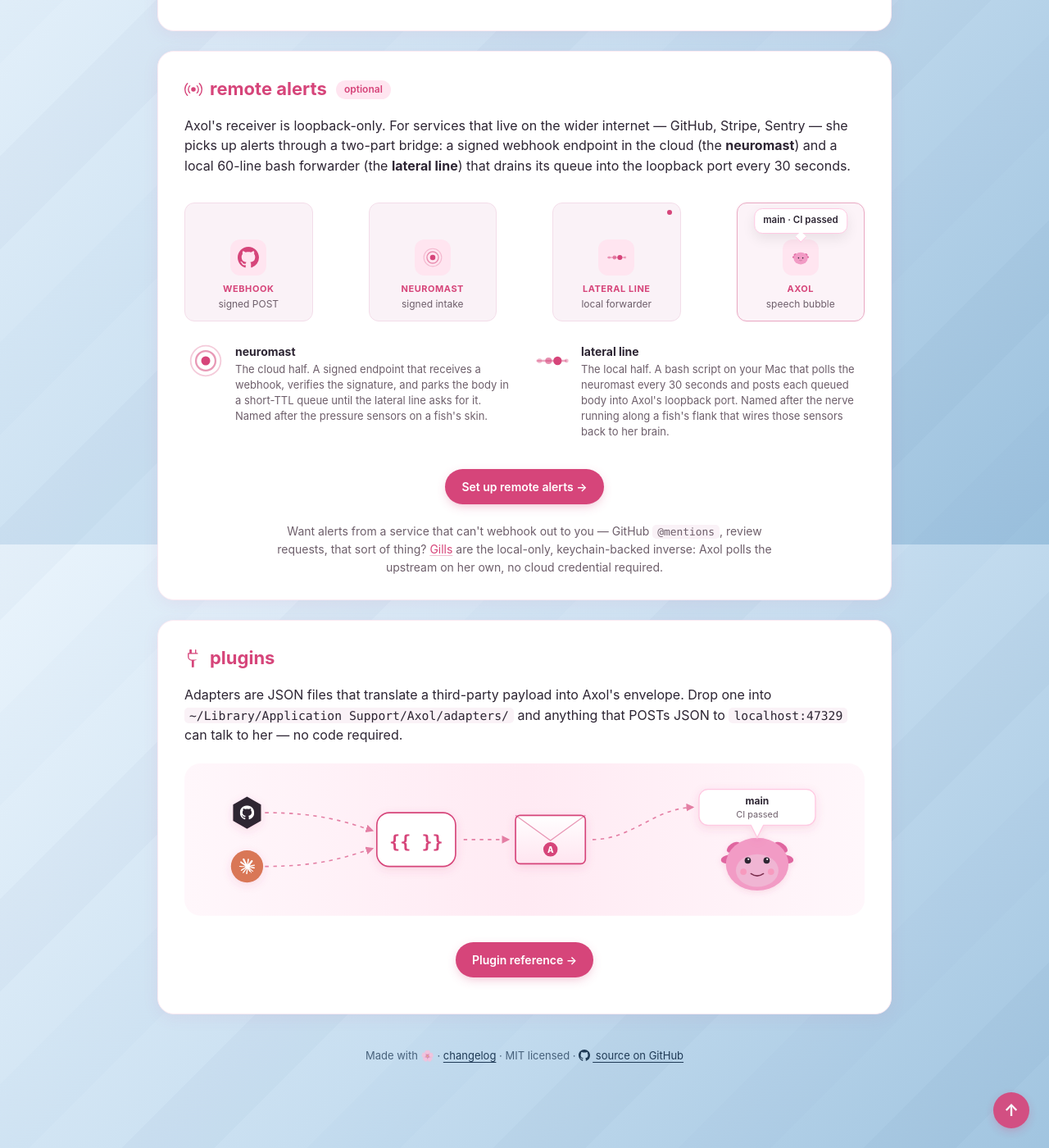
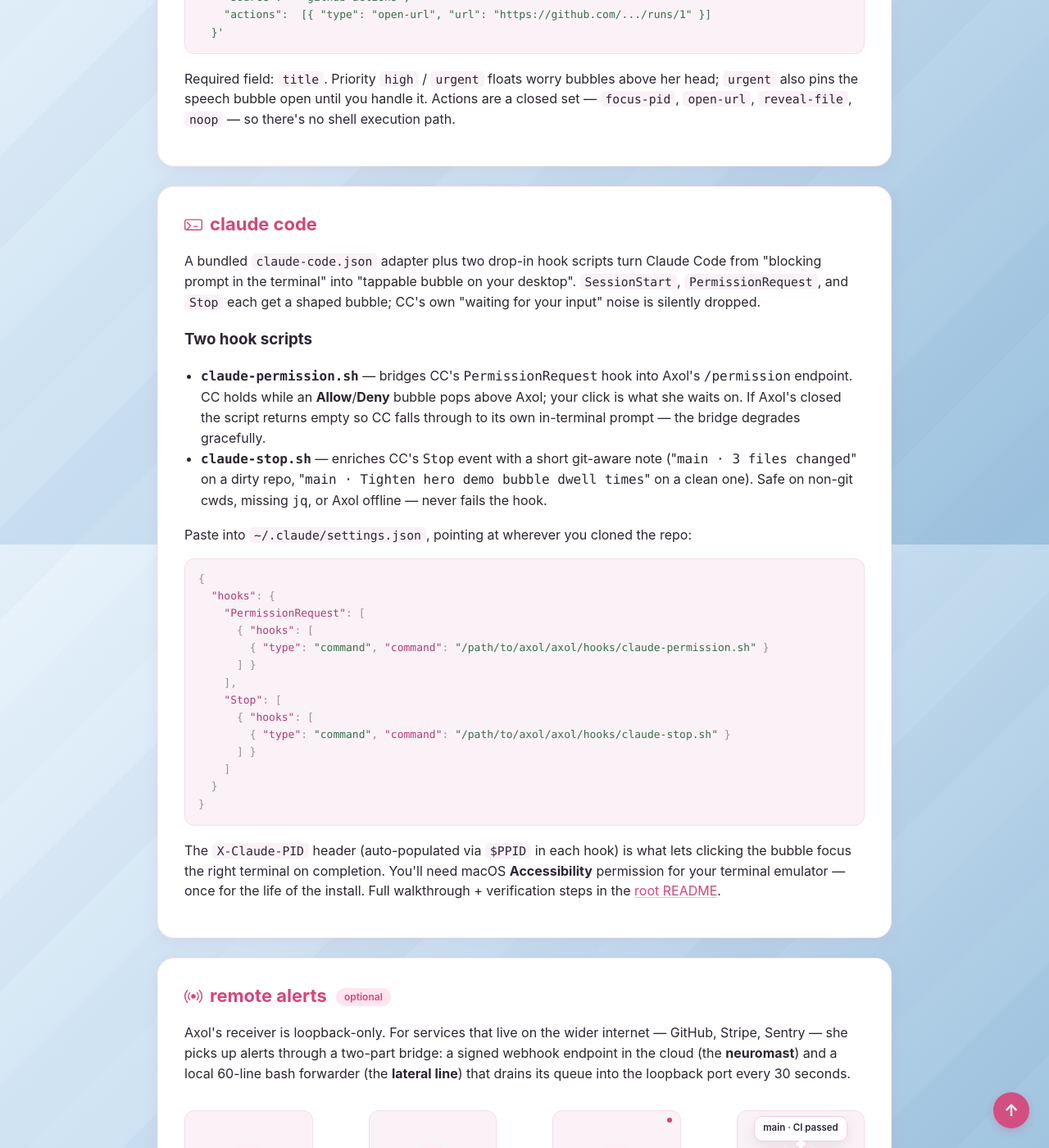
Before and after one commit to Roach/axol, a Jekyll site: the page built from docs/index.html, in a window 1280 px wide and 1400 px high, scrolled down 2936 px. Shown: the whole window at 82% size. Built offline with Jekyll 4.4.1, drawn with Linux system fonts in a browser that asks for light colours; some of the changed text lies outside the part shown.

Commit message:
Homepage: showcase Claude Code + promote gills to its own section
Two new sections on the homepage flanked by updated section-nav:

- #claude — describes the bundled claude-code.json adapter plus the
  two drop-in hook scripts (claude-permission.sh Allow/Deny bridge,
  claude-stop.sh git-aware enricher). Ships a copy-pasteable
  settings.json snippet and links to the root README for the full
  walkthrough + Accessibility-permission note. This feature was the
  most compelling CC integration story in the repo and was entirely
  absent from the homepage previously.

- #gills — promoted from a two-sentence afterthought under #remote
  to a full section with the github-notifications case, the
  "~20-line gill + six-helper lib" pitch, and a CTA to the gills
  reference page.

Section-nav grows to 8 entries (install · modes · alerts · claude code
· remote · gills · plugins · changelog) and the install section's
"What's next" list picks up the two new threads plus inline links to
the deploy-guide and plugin-reference sub-pages. Gills' nav entry is
now an in-page anchor; the standalone gills.html link lives inside
that section's body via the CTA.

Co-Authored-By: Claude Opus 4.7 (1M context) <noreply@anthropic.com>

```diff
--- a/docs/index.html
+++ b/docs/index.html
@@ -1544,6 +1544,12 @@ type: website
   </symbol>
   <symbol id="icon-plugins" viewBox="0 0 16 16" fill="currentColor">
     <path d="M6 0a.5.5 0 0 1 .5.5V3h3V.5a.5.5 0 0 1 1 0V3h1a.5.5 0 0 1 .5.5v3A3.5 3.5 0 0 1 8.5 10c-.002 0 .002 2.486 0 2.5V15.5a.5.5 0 0 1-1 0V13h-.002L7.5 15.5a.5.5 0 0 1-1 0v-3h-.002L6.5 10A3.5 3.5 0 0 1 3 6.5v-3a.5.5 0 0 1 .5-.5h1V.5A.5.5 0 0 1 5 0zM4 4v2.5A2.5 2.5 0 0 0 6.5 9h3A2.5 2.5 0 0 0 12 6.5V4z"/>
+  </symbol>
+  <!-- Claude Code section — a terminal-window glyph. CC is a terminal
+       tool, so the glyph reads "developer command line". -->
+  <symbol id="icon-claude" viewBox="0 0 16 16" fill="currentColor">
+    <path d="M6 9a.5.5 0 0 1-.146.354l-3 3a.5.5 0 0 1-.708-.708L4.793 9 2.146 6.354a.5.5 0 1 1 .708-.708l3 3A.5.5 0 0 1 6 9m2 .5a.5.5 0 0 1 .5-.5h3a.5.5 0 0 1 0 1h-3a.5.5 0 0 1-.5-.5"/>
+    <path d="M14 3a2 2 0 0 1 2 2v6a2 2 0 0 1-2 2H2a2 2 0 0 1-2-2V5a2 2 0 0 1 2-2zM2 4a1 1 0 0 0-1 1v6a1 1 0 0 0 1 1h12a1 1 0 0 0 1-1V5a1 1 0 0 0-1-1z"/>
   </symbol>
   <!-- Gills — a feathery plume glyph. Filled tip, branching strokes fanning
        outward, echoing the axolotl's external-gill silhouette. -->
@@ -1674,9 +1680,10 @@ type: website
     <a href="#install"><svg aria-hidden="true"><use href="#icon-install"/></svg>install</a>
     <a href="#modes"><svg aria-hidden="true"><use href="#icon-modes"/></svg>modes</a>
     <a href="#alerts"><svg aria-hidden="true"><use href="#icon-alerts"/></svg>alerts</a>
+    <a href="#claude"><svg aria-hidden="true"><use href="#icon-claude"/></svg>claude code</a>
     <a href="#remote"><svg aria-hidden="true"><use href="#icon-remote"/></svg>remote</a>
+    <a href="#gills"><svg aria-hidden="true"><use href="#icon-gills"/></svg>gills</a>
     <a href="#plugins"><svg aria-hidden="true"><use href="#icon-plugins"/></svg>plugins</a>
-    <a href="gills.html"><svg aria-hidden="true"><use href="#icon-gills"/></svg>gills</a>
     <a href="changelog.html"><svg aria-hidden="true"><use href="#icon-changelog"/></svg>changelog</a>
   </nav>
 
@@ -1698,8 +1705,10 @@ cd axol/axol
     <p>Pick a thread:</p>
     <ul style="margin: 6px 0 14px; padding-left: 20px;">
       <li><a href="#alerts">Send her alerts</a> from your own scripts with a <code>curl</code> one-liner.</li>
-      <li><a href="#remote">Set up the remote-alerts bridge</a> so GitHub, Stripe, and Sentry can reach her too.</li>
-      <li><a href="#plugins">Write a plugin</a> for any webhook source — or use one of the five that ship with her.</li>
+      <li><a href="#claude">Wire up Claude Code</a> — permission bubbles and a git-aware stop enricher, two drop-in hook scripts.</li>
+      <li><a href="#remote">Set up the remote-alerts bridge</a> so GitHub, Stripe, and Sentry can reach her too. <a href="remote-alerts.html">Deploy guides</a> for Webflow Cloud, Railway, Fly.io, Render, and Cloudflare direct.</li>
+      <li><a href="#gills">Install a gill</a> for services that don't webhook — <a href="gills.html">GitHub @mentions across any repo you're subscribed to</a> as the first concrete example.</li>
+      <li><a href="#plugins">Write a plugin</a> for any webhook source — or use one of the <a href="plugins.html">five adapters</a> that ship with her.</li>
     </ul>
 
     <p style="margin-top: 18px;">
@@ -1858,6 +1867,35 @@ cd axol/axol
     "actions":  [{ "type": "open-url", "url": "https://github.com/.../runs/1" }]
   }'</code></pre>
     <p>Required field: <code>title</code>. Priority <code>high</code> / <code>urgent</code> floats worry bubbles above her head; <code>urgent</code> also pins the speech bubble open until you handle it. Actions are a closed set — <code>focus-pid</code>, <code>open-url</code>, <code>reveal-file</code>, <code>noop</code> — so there's no shell execution path.</p>
+  </section>
+
+  <section id="claude">
+    <h2><span class="heading-icon" aria-hidden="true"><svg><use href="#icon-claude"/></svg></span>claude code</h2>
+    <p>A bundled <code>claude-code.json</code> adapter plus two drop-in hook scripts turn Claude Code from "blocking prompt in the terminal" into "tappable bubble on your desktop". <code>SessionStart</code>, <code>PermissionRequest</code>, and <code>Stop</code> each get a shaped bubble; CC's own "waiting for your input" noise is silently dropped.</p>
+
+    <h3 style="margin-top: 18px;">Two hook scripts</h3>
+    <ul style="margin: 6px 0 14px; padding-left: 20px;">
+      <li><b><code>claude-permission.sh</code></b> — bridges CC's <code>PermissionRequest</code> hook into Axol's <code>/permission</code> endpoint. CC holds while an <b>Allow</b>/<b>Deny</b> bubble pops above Axol; your click is what she waits on. If Axol's closed the script returns empty so CC falls through to its own in-terminal prompt — the bridge degrades gracefully.</li>
+      <li><b><code>claude-stop.sh</code></b> — enriches CC's <code>Stop</code> event with a short git-aware note ("<code>main · 3 files changed</code>" on a dirty repo, "<code>main · Tighten hero demo bubble dwell times</code>" on a clean one). Safe on non-git cwds, missing <code>jq</code>, or Axol offline — never fails the hook.</li>
+    </ul>
+
+    <p>Paste into <code>~/.claude/settings.json</code>, pointing at wherever you cloned the repo:</p>
+<pre><code class="lang-json">{
+  "hooks": {
+    "PermissionRequest": [
+      { "hooks": [
+        { "type": "command", "command": "/path/to/axol/axol/hooks/claude-permission.sh" }
+      ] }
+    ],
+    "Stop": [
+      { "hooks": [
+        { "type": "command", "command": "/path/to/axol/axol/hooks/claude-stop.sh" }
+      ] }
+    ]
+  }
+}</code></pre>
+
+    <p>The <code>X-Claude-PID</code> header (auto-populated via <code>$PPID</code> in each hook) is what lets clicking the bubble focus the right terminal on completion. You'll need macOS <b>Accessibility</b> permission for your terminal emulator — once for the life of the install. Full walkthrough + verification steps in the <a href="https://github.com/Roach/axol#claude-code-integration">root README</a>.</p>
   </section>
 
   <section id="remote">
@@ -1953,9 +1991,22 @@ cd axol/axol
     <p style="margin-top:32px; text-align:center;">
       <a class="cta" href="remote-alerts.html">Set up remote alerts →</a>
     </p>
-
-    <p style="margin: 22px auto 0; max-width: 640px; text-align: center; color: var(--ink-soft); font-size: 14px;">
-      Want alerts from a service that can't webhook out to you — GitHub <code>@mentions</code>, review requests, that sort of thing? <a href="gills.html">Gills</a> are the local-only, keychain-backed inverse: Axol polls the upstream on her own, no cloud credential required.
+  </section>
+
+  <section id="gills">
+    <h2><span class="heading-icon" aria-hidden="true"><svg><use href="#icon-gills"/></svg></span>gills</h2>
+    <p>Remote-alerts work for services you own a webhook on. <b>Gills</b> cover the inverse: alerts from services that don't push — GitHub <code>@mentions</code> across repos you don't own, review requests from every org you belong to, security advisories on your watch list. Axol polls the upstream on your behalf; the token lives in macOS Keychain and never leaves your Mac.</p>
+
+    <p>Named after the feathery external gills axolotls wave to sample water — same rhythmic reach, same "stick out and catch what's passing through" role. A gill is one short bash script on a <code>launchd</code> job: read token, call API, forward new items to her loopback port. Ships with one concrete gill today:</p>
+
+    <ul style="margin: 6px 0 14px; padding-left: 20px;">
+      <li><b><code>github-notifications</code></b> — polls GitHub's <code>/notifications</code> every 30 s. <code>review_requested</code> / <code>mention</code> / <code>team_mention</code> / <code>assign</code> / <code>security_alert</code> render as <b>urgent</b> bubbles; everything else rides the normal lane. API URLs are rewritten to human-facing <code>github.com</code> links so clicking opens the PR in the browser.</li>
+    </ul>
+
+    <p>New gills are ~20 lines of bash against a six-helper <code>lib.sh</code> (init, axol-up probe, keychain read, cursor I/O, envelope POST, log). <code>install.sh &lt;name&gt;</code> verifies the Keychain item exists and writes the launchd plist automatically.</p>
+
+    <p style="margin-top:32px; text-align:center;">
+      <a class="cta" href="gills.html">Gill reference →</a>
     </p>
   </section>
 
```
